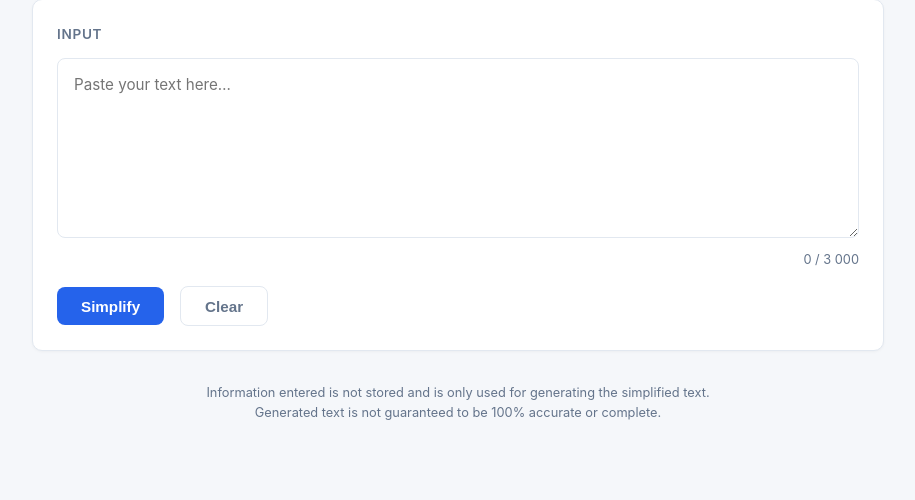
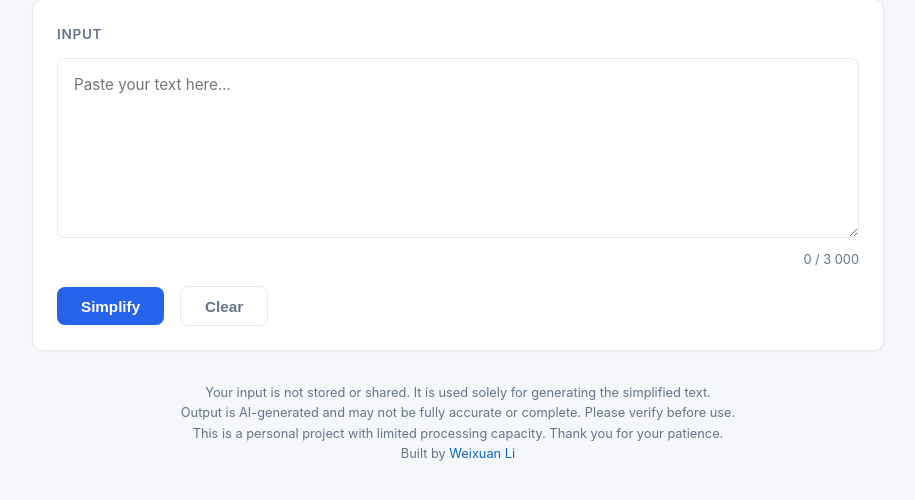
Before and after one commit to li-wx/simplify_text, a Flask app: page / in a window 1280 px wide. Shown: the part 139-639 px from the top of the page, without its empty margins (182-1097 px from the left). Run offline with Flask 3, Linux system fonts and the light colour scheme.

Commit message:
Add more statements to the footer section

```diff
--- a/templates/index.html
+++ b/templates/index.html
@@ -247,8 +247,10 @@
         </div>
 
         <footer>
-            <p>Information entered is not stored and is only used for generating the simplified text.</p>
-            <p>Generated text is not guaranteed to be 100% accurate or complete.</p>
+            <p>Your input is not stored or shared. It is used solely for generating the simplified text.</p>
+            <p>Output is AI-generated and may not be fully accurate or complete. Please verify before use.</p>
+            <p>This is a personal project with limited processing capacity. Thank you for your patience.</p>
+            <p>Built by <a href="https://www.linkedin.com/in/weixuan-li-8b8b0038/" target="_blank" rel="noopener noreferrer" style="color:#0a66c2; text-decoration:none;">Weixuan Li</a></p>
         </footer>
     </div>
 
```
